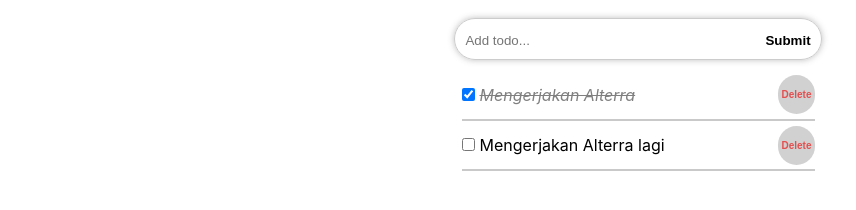
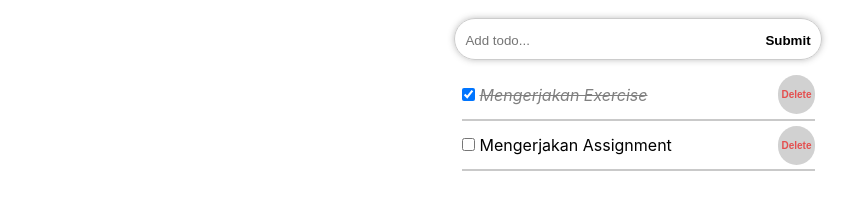
Before and after one commit to DaffaBarin/react-alterra, a React (Create React App) app: page / in a window 1280 px wide. Shown: the part 184-394 px from the top of the page, without its empty margins (2-858 px from the left). Built offline with nearby package versions, Linux system fonts and the light colour scheme.

Commit message:
react-redux-task

```diff
--- a/package.json
+++ b/package.json
@@ -3,14 +3,17 @@
   "version": "0.1.0",
   "private": true,
   "dependencies": {
+    "@reduxjs/toolkit": "^1.6.2",
     "@testing-library/jest-dom": "^5.14.1",
     "@testing-library/react": "^11.2.7",
     "@testing-library/user-event": "^12.8.3",
     "react": "^17.0.2",
     "react-dom": "^17.0.2",
     "react-icons": "^4.3.1",
+    "react-redux": "^7.2.6",
     "react-router-dom": "^5.2.0",
     "react-scripts": "4.0.3",
+    "redux-persist": "^6.0.0",
     "web-vitals": "^1.1.2"
   },
   "scripts": {
--- a/src/App.js
+++ b/src/App.js
@@ -5,6 +5,9 @@ import { BrowserRouter as Router, Switch, Route } from 'react-router-dom'
 import Home from './pages/Todo/Home'
 import About from './pages/About/About'
 import NotFound from './pages/NotFound/NotFound'
+import { Provider } from 'react-redux'
+import { PersistGate } from 'redux-persist/integration/react'
+import { store, persistor } from './store/store'
 
 function App() {
   const AboutApp_Title = "App";
@@ -14,6 +17,8 @@ function App() {
 
   return (
     <>
+      <Provider store={store}>
+        <PersistGate Loading={null} persistor={persistor}>
           <Router>
             <Switch>
               <Route path='/' exact>
@@ -31,6 +36,8 @@ function App() {
               <Route component={NotFound} />
             </Switch>
           </Router>
+        </PersistGate>
+      </Provider>
     </>
   );
 }
--- a/src/components/Navbar.css
+++ b/src/components/Navbar.css
@@ -9,7 +9,6 @@
 .navbar {
   height: 80px;
   display: flex;
-  justify-content: start;
   align-items: center;
 }
 
@@ -38,7 +37,6 @@
 
 .nav-text {
   display: flex;
-  justify-content: start;
   align-items: center;
   padding: 8px 0px 8px 16px;
   list-style: none;
@@ -70,7 +68,6 @@
   width: 100%;
   height: 80px;
   display: flex;
-  justify-content: start;
   align-items: center;
 }
 
--- a/src/pages/Todo/Home.jsx
+++ b/src/pages/Todo/Home.jsx
@@ -1,67 +1,18 @@
-import { useState } from 'react'
-import { v4 as uuidv4 } from 'uuid'
+// import { useState } from 'react'
+// import { v4 as uuidv4 } from 'uuid'
 import TodoInput from './TodoInput'
 import TodoList from './TodoList'
 import styles from './Styles.module.css'
 
 export default function Home() {
-  const [state, setState] = useState({
-    data: [
-      {
-        id: 1,
-        title: "Mengerjakan Alterra",
-        completed: true,
-      },
-      {
-        id: 2,
-        title: "Mengerjakan Alterra lagi",
-        completed: false,
-      },
-    ],
-  });
-
-  const deleteTodo = (id) => {
-    const todos = state.data.filter((item) => item.id !== id);
-    setState({ data: todos });
-  };
-
-  const addTodo = (newTodo) => {
-    const todo = { id: uuidv4(), ...newTodo };
-    setState({ data: [...state.data, todo] });
-  };
-
-  const checkTodo = (id) => {
-    let todos;
-    const todoTarget = state.data.filter((todo) => todo.id === id);
-    if (todoTarget[0].completed) {
-      todos = state.data.map((todo) => {
-        if (todo.id === id) {
-          todo.completed = false;
-        }
-        return todo;
-      });
-    } else {
-      todos = state.data.map((todo) => {
-        if (todo.id === id) {
-          todo.completed = true;
-        }
-        return todo;
-      });
-    }
-    setState({ data: todos });
-  };
 
   return (
     <div>
       <div className={styles.HomeBoxTitle}>
         <h1 className={styles.HomeTitle}>todos</h1>
       </div>
-      <TodoInput addTodo={addTodo} />
-      <TodoList
-        data={state.data}
-        deleteTodo={deleteTodo}
-        checkTodo={checkTodo}
-      />
+      <TodoInput/>
+      <TodoList/>
     </div>
   );
 }
--- a/src/pages/Todo/TodoInput.jsx
+++ b/src/pages/Todo/TodoInput.jsx
@@ -1,8 +1,11 @@
 import { useState } from 'react'
+import { useDispatch } from "react-redux"
+import { addTodo } from "../../store/todoSlice"
 import styles from './Styles.module.css'
 
 export default function TodoInput(props) {
-  const { addTodo } = props;
+  const dispatch = useDispatch()
+
   const [state, setState] = useState({
     title: "",
     completed: false,
@@ -11,21 +14,22 @@ export default function TodoInput(props) {
   const onChange = (e) => {
     setState({ ...state, [e.target.name]: e.target.value });
   };
+
   const handleSubmit = (e) => {
     e.preventDefault();
-    const isEmpty = state.title === "";
+    const isEmpty = state.title === ""
     if (!isEmpty) {
       const newData = {
         title: state.title,
         completed: state.completed,
       };
-      addTodo(newData);
+      dispatch(addTodo(newData))
       setState({
         title: "",
         completed: false,
       });
     } else {
-      alert("Title can't be empty");
+      alert("Title can't be empty")
     }
   };
 
--- a/src/pages/Todo/TodoList.jsx
+++ b/src/pages/Todo/TodoList.jsx
@@ -1,18 +1,26 @@
+import { useSelector, useDispatch } from "react-redux"
+import { checkTodo, deleteTodo } from "../../store/todoSlice"
 import TodoItem from './TodoItem'
 import styles from './Styles.module.css'
 
 export default function TodoList(props) {
-  const { data, deleteTodo, checkTodo } = props;
+  const todos = useSelector((state) => state.todo.todos)
+  const dispatch = useDispatch()
+
   return (
     <div className={styles.TodoListContainer}>
       <table style={{ borderCollapse: "collapse" }}>
         <tbody>
-          {data.map((todo) => (
+          {todos.map((todo) => (
             <TodoItem
               key={todo.id}
               item={todo}
-              deleteTodo={deleteTodo}
-              checkTodo={checkTodo}
+              deleteTodo={() => {
+                dispatch(deleteTodo(todo.id));
+              }}
+              checkTodo={() => {
+                dispatch(checkTodo(todo.id));
+              }}
             />
           ))}
         </tbody>
--- /dev/null
+++ b/src/store/store.js
@@ -0,0 +1,20 @@
+import { combineReducers } from "redux"
+import { configureStore } from "@reduxjs/toolkit"
+import { persistReducer, persistStore } from "redux-persist"
+import storage from "redux-persist/lib/storage"
+import todoSlice from "./todoSlice"
+
+const reducers = combineReducers({
+  todo: todoSlice,
+});
+
+const persistConfig = {
+  key: "root",
+  storage,
+};
+
+const persistedReducer = persistReducer(persistConfig, reducers);
+const store = configureStore({ reducer: persistedReducer });
+const persistor = persistStore(store);
+
+export { store, persistor };
--- /dev/null
+++ b/src/store/todoSlice.js
@@ -0,0 +1,45 @@
+import { createSlice } from "@reduxjs/toolkit"
+import { v4 as uuidv4 } from "uuid"
+
+const initialValue = [
+  {
+    id: 1,
+    title: "Mengerjakan Exercise",
+    completed: true,
+  },
+  {
+    id: 2,
+    title: "Mengerjakan Assignment",
+    completed: false,
+  },
+];
+
+export const todoSlice = createSlice({
+  name: "todo",
+  initialState: {
+    todos: initialValue,
+  },
+  reducers: {
+    deleteTodo: (state, action) => {
+      state.todos = state.todos.filter((item) => item.id !== action.payload);
+    },
+
+    addTodo: (state, action) => {
+      const newTodo = { id: uuidv4(), ...action.payload };
+      state.todos = [...state.todos, newTodo];
+    },
+
+    checkTodo: (state, action) => {
+      state.todos = state.todos.map((todo) => {
+        if (todo.id === action.payload) {
+          return { ...todo, completed: !todo.completed };
+        } else {
+          return todo;
+        }
+      });
+    },
+  },
+});
+
+export const { deleteTodo, addTodo, checkTodo } = todoSlice.actions;
+export default todoSlice.reducer;
```
Also changed, not shown: 1 other file (tests, documents, lock files or other folders). Lines whose indentation alone changed are shown as unchanged.
